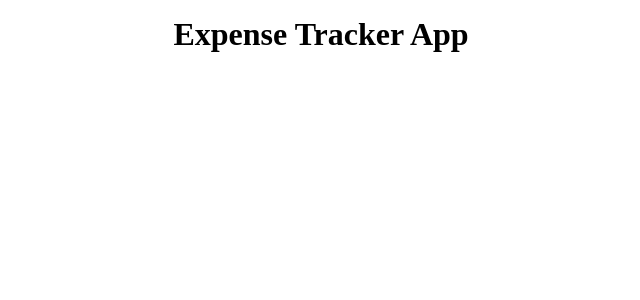
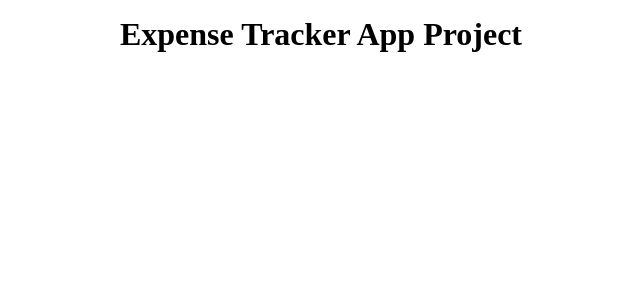
Before and after one commit to Shahzad6077/1-Expense-Tracker-app, a React (Create React App) app: page / in a window 1280 px wide. Shown: the top 300 px of the page, without its empty margins (319-959 px from the left). Built offline with nearby package versions, Linux system fonts and the light colour scheme; a web font is replaced by a local one.

Commit message:
Change Text

```diff
--- a/src/App.js
+++ b/src/App.js
@@ -2,7 +2,7 @@ function App() {
   return (
     <div className="App">
       <header className="App-header">
-        <h1>Expense Tracker App</h1>
+        <h1>Expense Tracker App Project</h1>
       </header>
     </div>
   );
```
